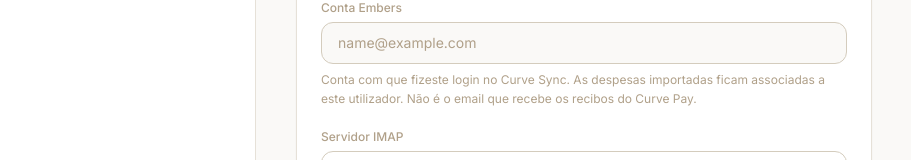
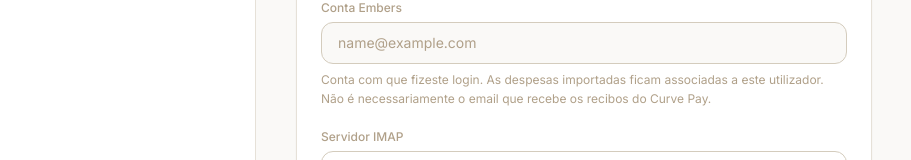
Before and after one commit to filipe3x/Curve-sync, a React (Vite) app in the folder client/: page /curve/config in a window 1280 px wide. Shown: the part 342-502 px from the top of the page, without its empty margins (0-911 px from the left). Built offline with nearby package versions, Linux system fonts and the light colour scheme; no server answers; sample sign-in values are in the browser's storage.

Commit message:
fix(config): soften Conta Embers help text wording
https://claude.ai/code/session_01LEWndTw84okqbDMzDeECFx

```diff
--- a/client/src/pages/CurveConfigPage.jsx
+++ b/client/src/pages/CurveConfigPage.jsx
@@ -208,9 +208,9 @@ export default function CurveConfigPage() {
               className="input bg-sand-50 text-sand-500"
             />
             <span className="mt-1.5 block text-xs leading-relaxed text-sand-500">
-              Conta com que fizeste login no Curve Sync. As despesas importadas
-              ficam associadas a este utilizador. Não é o email que recebe os
-              recibos do Curve Pay.
+              Conta com que fizeste login. As despesas importadas
+              ficam associadas a este utilizador. Não é necessariamente
+              o email que recebe os recibos do Curve Pay.
             </span>
           </label>
           {FIELDS.map(({ key, label, placeholder, type, help }) => (
```
